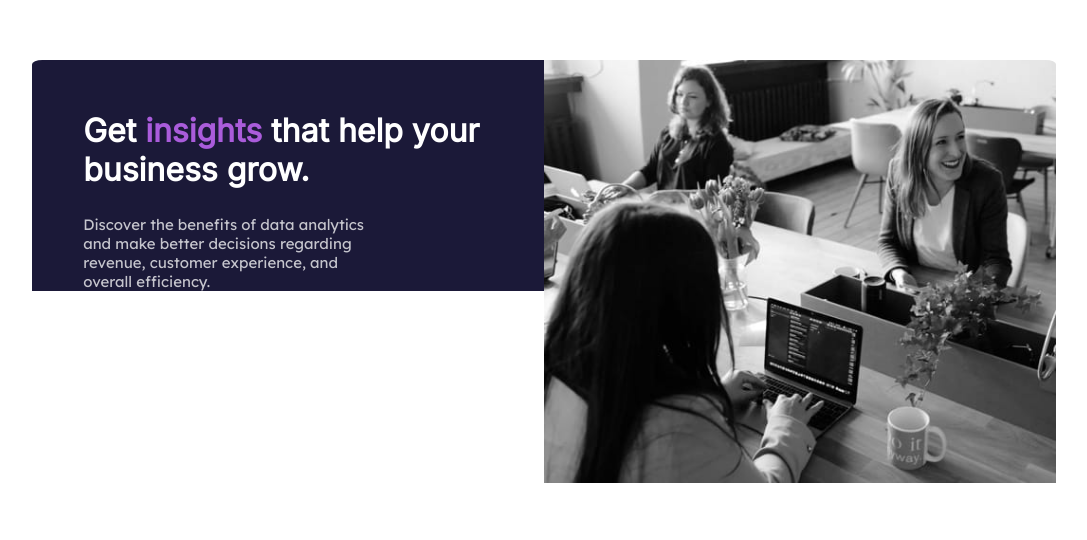
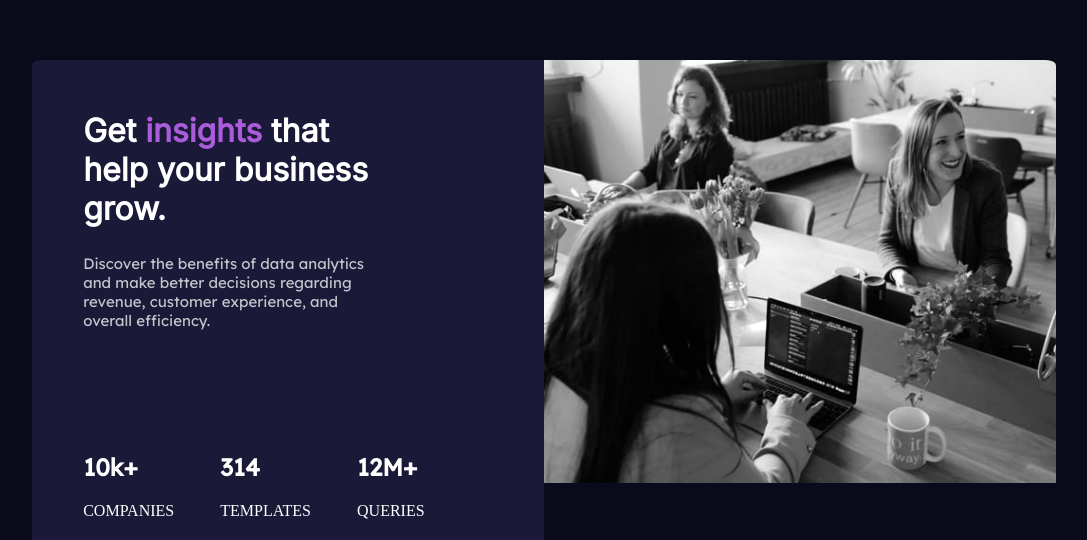
Before and after one commit to dhillonr14/stats-preview-card-component-main, a plain HTML site: page index.html in a window 1280 px wide. Shown: the part 260-800 px from the top of the page, without its empty margins (96-1183 px from the left). Drawn offline with Linux system fonts and the light colour scheme.

Commit message:
modifications

```diff
--- a/css/styles.css
+++ b/css/styles.css
@@ -1,5 +1,5 @@
 body {
-  /* background-color: hsl(233, 47%, 7%); */
+  background-color: hsl(233, 47%, 7%);
   text-align: center;
   color: hsl(0, 0%, 100%);
   font: Inter;
@@ -9,7 +9,6 @@ body {
 .container {
   /* border-collapse: separate; */
   overflow: hidden;
-
 
   margin: 25% 10%;
   border-radius: 1%;
@@ -35,12 +34,13 @@ body {
   height: 100%;
   width: 50%;
   /* border-radius: 5px; */
+  padding: 0 0 15% 0%;
 }
 
 .main-heading {
-  width: 80%;
+  width: 60%;
   text-align: left;
-  font-family: 'Inter';
+  font-family: "Inter";
   margin: 0;
   padding: 10% 0 5% 10%;
 }
@@ -54,25 +54,25 @@ body {
   font-size: 15px;
   width: 60%;
   text-align: left;
-  font-family: 'Lexend Deca';
+  font-family: "Lexend Deca";
   margin: 0;
   padding: 0 0 0 10%;
 }
 
 .stats {
-    padding: 10% 0 10% 10%;
+  margin: 10% 0 0 0;
+  padding: 10% 0 0 10%;
   /* margin-bottom: 10%; */
-    text-align: left;
-    float: left;
-
-
+  /* text-align: left; */
+  /* float: left; */
 }
 
 .stat {
   float: left;
   /* margin: 0 0 0 10%; */
+  padding: 0 10% 0 0;
 }
 
 .stat-headings {
-    font-family: 'Lexend Deca';
+  font-family: "Lexend Deca";
 }
```
Lines whose indentation alone changed are shown as unchanged.
